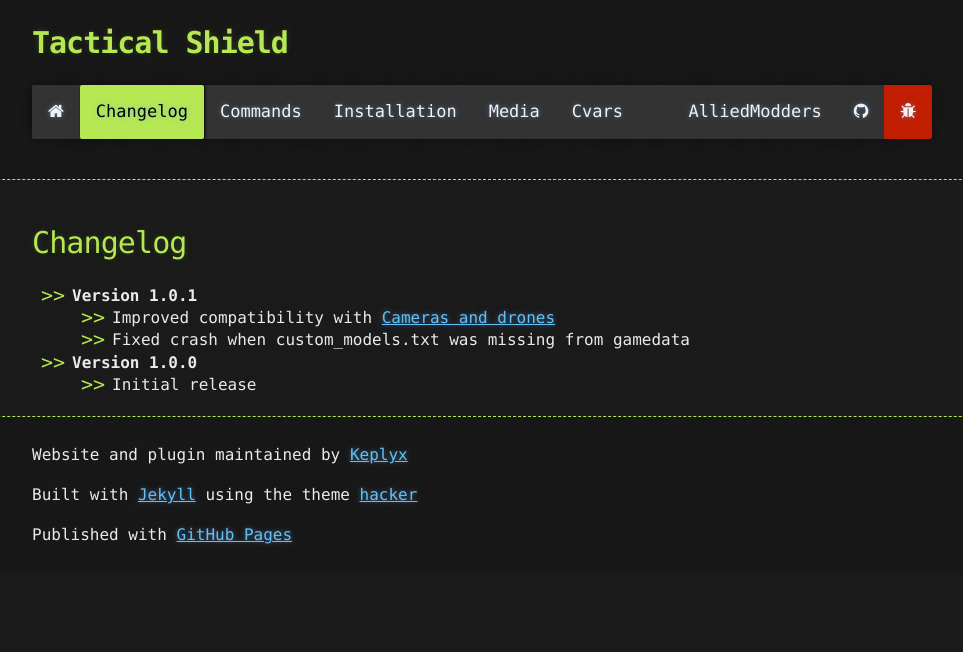
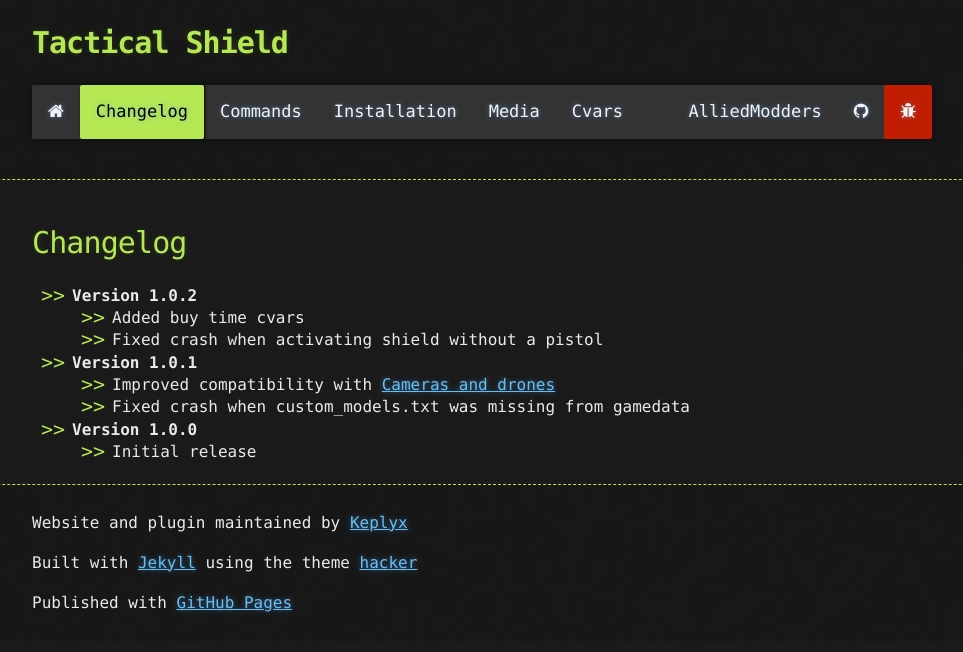
Before and after one commit to Keplyx/TacticalShield, a Jekyll site: the page built from docs/changlelog.md, in a window 1280 px wide. Shown: the top 652 px of the page, without its empty margins (158-1121 px from the left). Built offline with Jekyll 4.4.1, drawn with Linux system fonts in a browser that asks for light colours; the repository's description, which GitHub fills in, is left out.

Commit message:
Updated changelog

```diff
--- a/docs/changlelog.md
+++ b/docs/changlelog.md
@@ -6,6 +6,10 @@ topbar_link : true
 
 # Changelog
 
+* **Version 1.0.2**
+  * Added buy time cvars
+  * Fixed crash when activating shield without a pistol
+
 * **Version 1.0.1**
   * Improved compatibility with [Cameras and drones](https://keplyx.github.io/cameras-and-drones/)
   * Fixed crash when custom_models.txt was missing from gamedata
```
Also changed, not shown: 2 other files.
